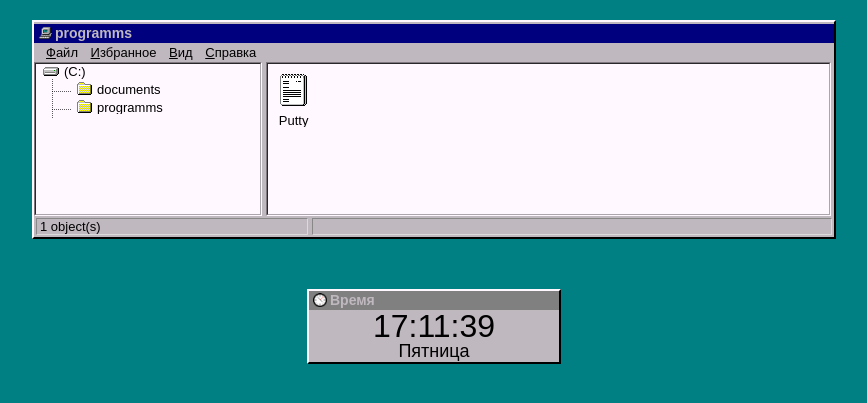
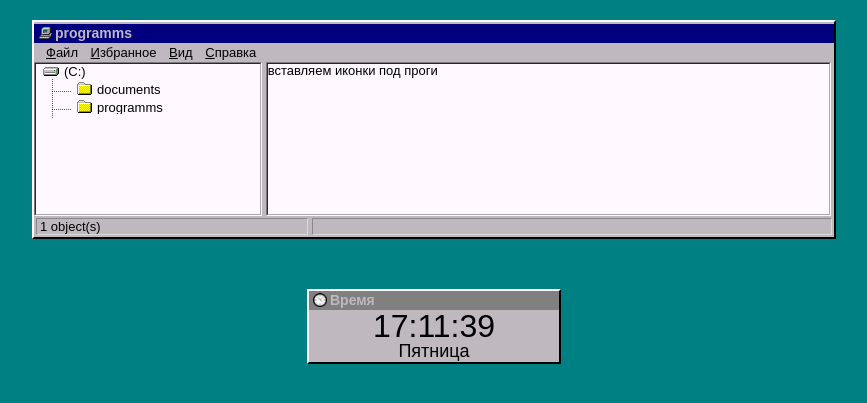
Before and after one commit to LeonNoir/leonnoir.github.io, a Jekyll site: the page built from tags/tag4.html, in a window 1280 px wide. Shown: the top 403 px of the page, without its empty margins (206-1073 px from the left). Built offline with Jekyll 4.4.1, drawn with Linux system fonts in a browser that asks for light colours.

Commit message:
Update tag.html

```diff
--- a/_layouts/tag.html
+++ b/_layouts/tag.html
@@ -2,7 +2,7 @@
 layout: default
 ---
 <ul>
-	{% if page.tag == 'Программы' %}
+	{% if page.tag == 'programms' %}
 	<a>вставляем иконки под проги</a>
 	{% else %}
 
```
